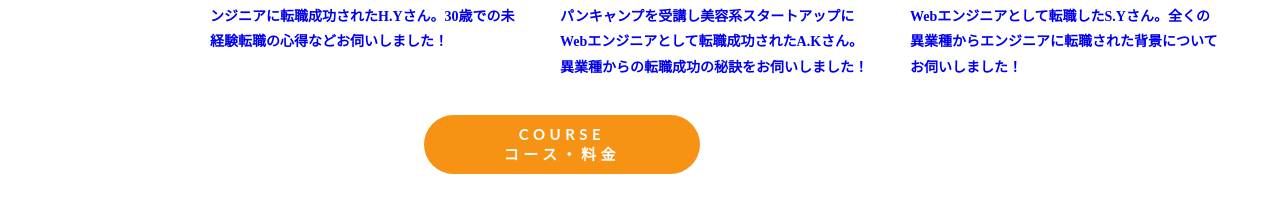
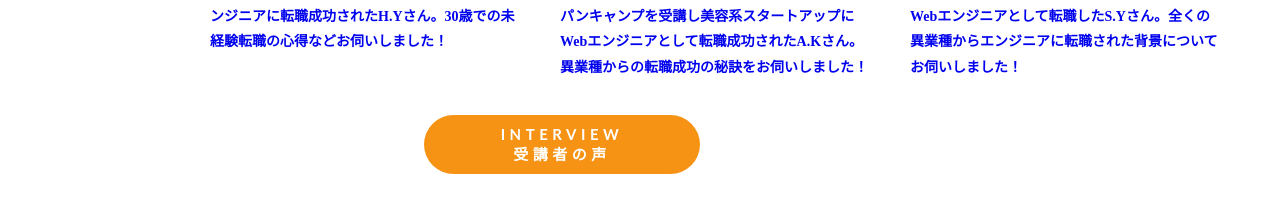
Before and after one commit to jun-miyazaki77e/HelloGit, a plain HTML site: page index.html in a window 1280 px wide. Shown: the part 5881-6096 px from the top of the page. Drawn offline with Linux system fonts and the light colour scheme.

Commit message:
Update index.html
修正２の修正漏れ（INTERVEWボタン）

```diff
--- a/index.html
+++ b/index.html
@@ -307,7 +307,7 @@
 
             <a href=https://camp.potepan.com/course>
                 <div class="inter-link">
-                    <strong>COURSE</strong><br>コース・料金
+                    <strong>INTERVIEW</strong><br>受講者の声
                 </div>
             </a>
         </div>
```
